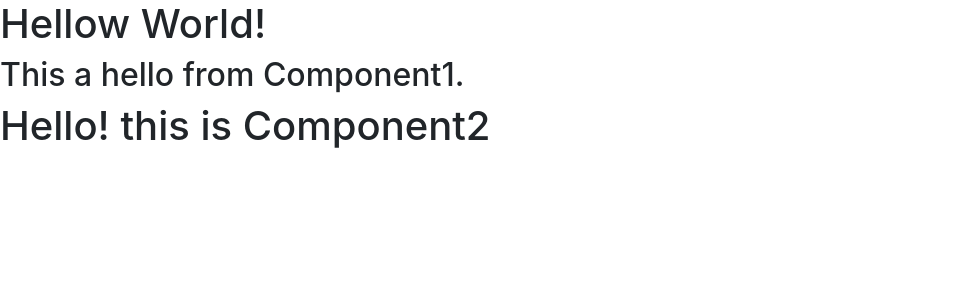
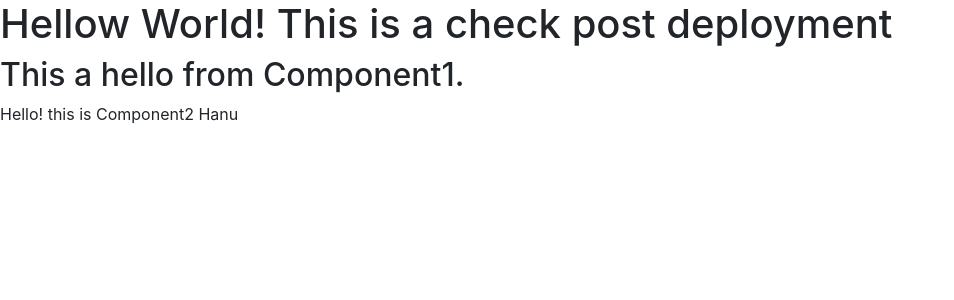
Before and after one commit to abhishek-dixit7/react-learn, a React (Create React App) app: page / in a window 1280 px wide. Shown: the top 300 px of the page, without its empty margins (0-954 px from the left). Built offline with nearby package versions, Linux system fonts and the light colour scheme.

Commit message:
test for continous release

```diff
--- a/src/App.js
+++ b/src/App.js
@@ -7,7 +7,7 @@ function App() {
   return (
     <div className="App">
       <header className="App-header">
-        <h1>Hellow World!</h1>
+        <h1>Hellow World! This is a check post deployment</h1>
         <Component1 />
         <Component2 />
       </header>
--- a/src/Components/ClassComponents.js
+++ b/src/Components/ClassComponents.js
@@ -1,11 +1,11 @@
 import React, { Component } from "react";
 
 export default class Component2 extends Component {
+  constructor() {
+    super();
+    this.state = { name: "Hanu" };
+  }
   render() {
-    return (
-      <>
-        <h1>Hello! this is Component2</h1>
-      </>
-    );
+    return <>Hello! this is Component2 {this.state.name}</>;
   }
 }
```
